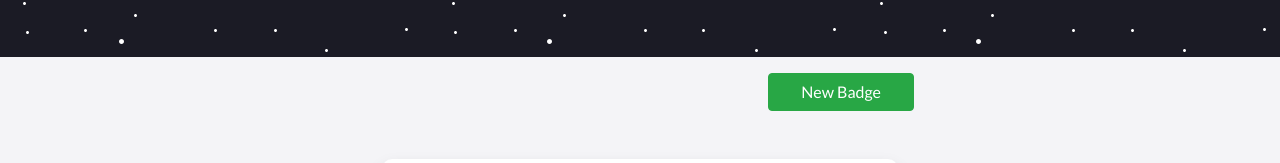
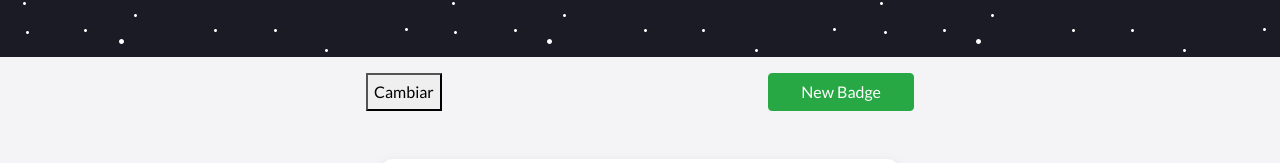
Before and after one commit to jeysonrgxd/curso-react-platzi, a React (Create React App) app in the folder platzi-badges/: page /badges in a window 1280 px wide. Shown: the part 165-328 px from the top of the page. Built offline with nearby package versions, Linux system fonts and the light colour scheme.

Commit message:
Ciclo de vida de componentes

```diff
--- a/platzi-badges/src/pages/Badges.js
+++ b/platzi-badges/src/pages/Badges.js
@@ -8,7 +8,36 @@ import confLogo from '../images/badge-header.svg'
 // importamos el componente Link para las anclas y poder ais trabajar con el react-router
 import { Link } from 'react-router-dom'
 class Badges extends React.Component{
-   state = {
+
+
+   handleClick = (e)=>{
+      this.setState({
+         data: [
+            {
+               id: "2de30c42-9deb-40fc-a41f-05e62b5939a7",
+               firstName: "Freda",
+               lastName: "Grady",
+               email: "Leann_Berge@gmail.com",
+               jobTitle: "Legacy Brand Director",
+               twitter: "FredaGrady22221-7573",
+               avatarUrl: "https://www.gravatar.com/avatar/f63a9c45aca0e7e7de0782a6b1dff40b?d=identicon"
+            }
+         ]
+      })
+   }
+// ciclo de vida MONTAJE
+   constructor(props){
+      super(props)
+      this.state = {
+         data:[]
+      }
+      console.log("1 constructor");
+   }
+
+   componentDidMount(props){
+      console.log("3 componentDidMount()");
+      this.insertStateDate = setTimeout(_=>{
+         this.setState({
             data: [
                {
                   id: "2de30c42-9deb-40fc-a41f-05e62b5939a7",
@@ -38,9 +67,12 @@ class Badges extends React.Component{
                   avatarUrl: "https://www.gravatar.com/avatar/e74e87d40e55b9ff9791c78892e55cb7?d=identicon"
                }
             ]
+         })
+      },3000)
    }
 
    render(){
+      console.log("2 render()")
       return(
          <React.Fragment>
             <div className="Badges">
@@ -52,7 +84,8 @@ class Badges extends React.Component{
             </div>
 
             <div className="Badges__container">
-               <div className="Badges__buttons">
+               <div className="Badges__buttons d-flex justify-content-between">
+                  <button onClick={this.handleClick}>Cambiar</button>
                   <Link to="/badges/new" className="btn btn-success">
                      New Badge
                   </Link>
@@ -68,6 +101,22 @@ class Badges extends React.Component{
          </React.Fragment>
       )
    }
+
+// ciclo de vida Actualizacion
+componentDidUpdate(prevprops, prevstate){
+   console.log("4 actualizacion");
+   console.log("Actualizacion", prevprops, prevstate);
+   console.log("Actualizacion finalizada", this.props, this.state)
+}
+
+// ciclo de vida Desmontaje
+componentWillUnmount(){
+   console.log("6 componentWillUnmount() desmontaje");
+   // cancelamos el setTimeOut si no salimos del componente antes que se llene el state sino abara errores
+   clearTimeout(this.insertStateDate)
+}
+
+
 }
 
 export default Badges
```
Lines whose indentation alone changed are shown as unchanged.
